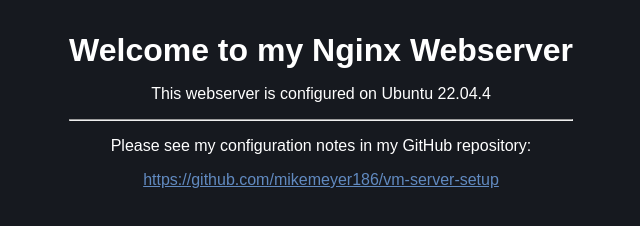
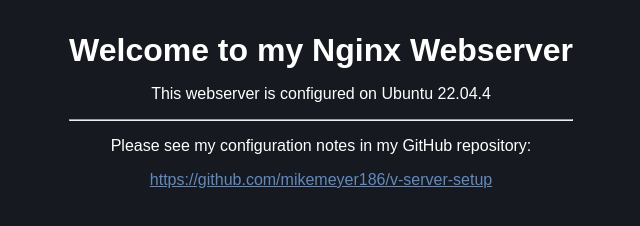
Before and after one commit to mikemeyer186/v-server-setup, a plain HTML site: page index.html in a window 1280 px wide. Shown: the top 226 px of the page, 351-991 px from the left. Drawn offline with Linux system fonts and the light colour scheme.

Commit message:
Update index.html

```diff
--- a/index.html
+++ b/index.html
@@ -15,8 +15,8 @@
             <p>This webserver is configured on Ubuntu 22.04.4</p>
             <hr>
             <p>Please see my configuration notes in my GitHub repository:</p>
-            <a href="https://github.com/mikemeyer186/vm-server-setup"
-                target="_blank">https://github.com/mikemeyer186/vm-server-setup
+            <a href="https://github.com/mikemeyer186/v-server-setup"
+                target="_blank">https://github.com/mikemeyer186/v-server-setup
         </div>
     </div>
 </body>
```
